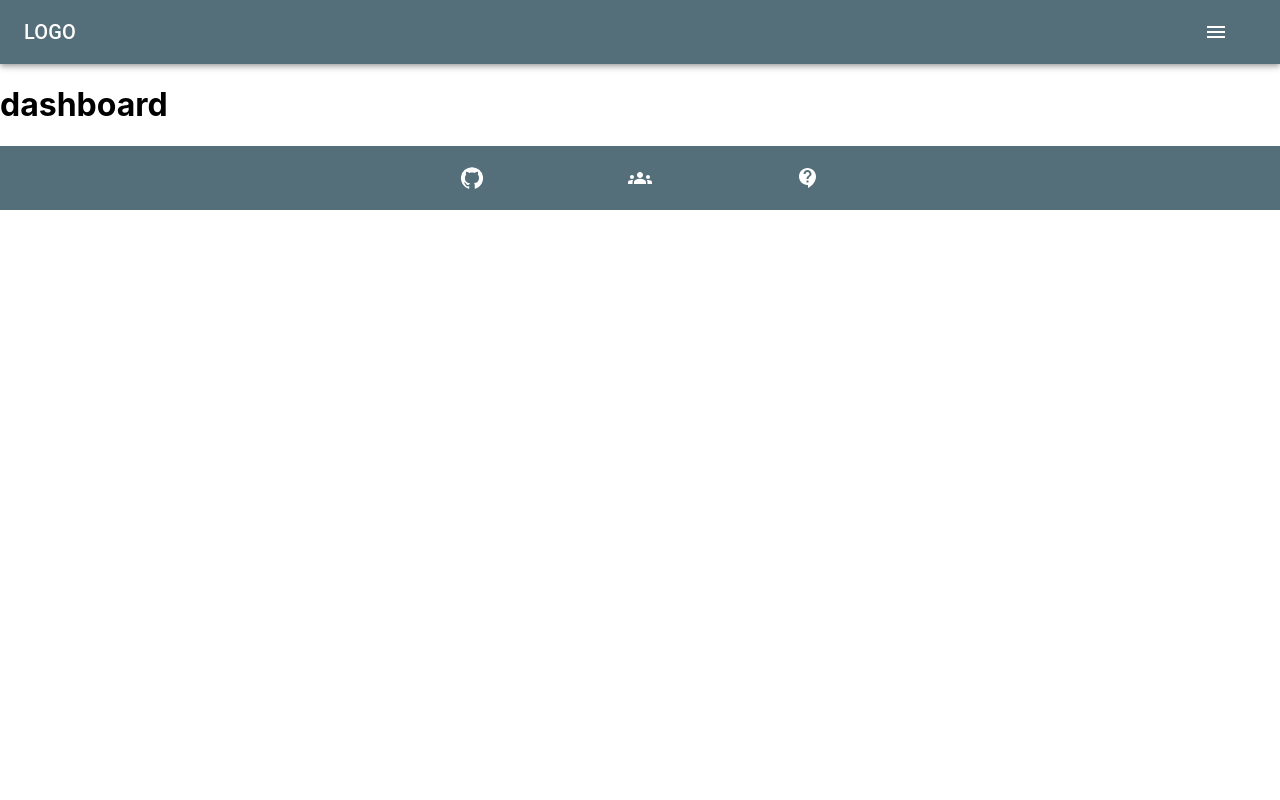
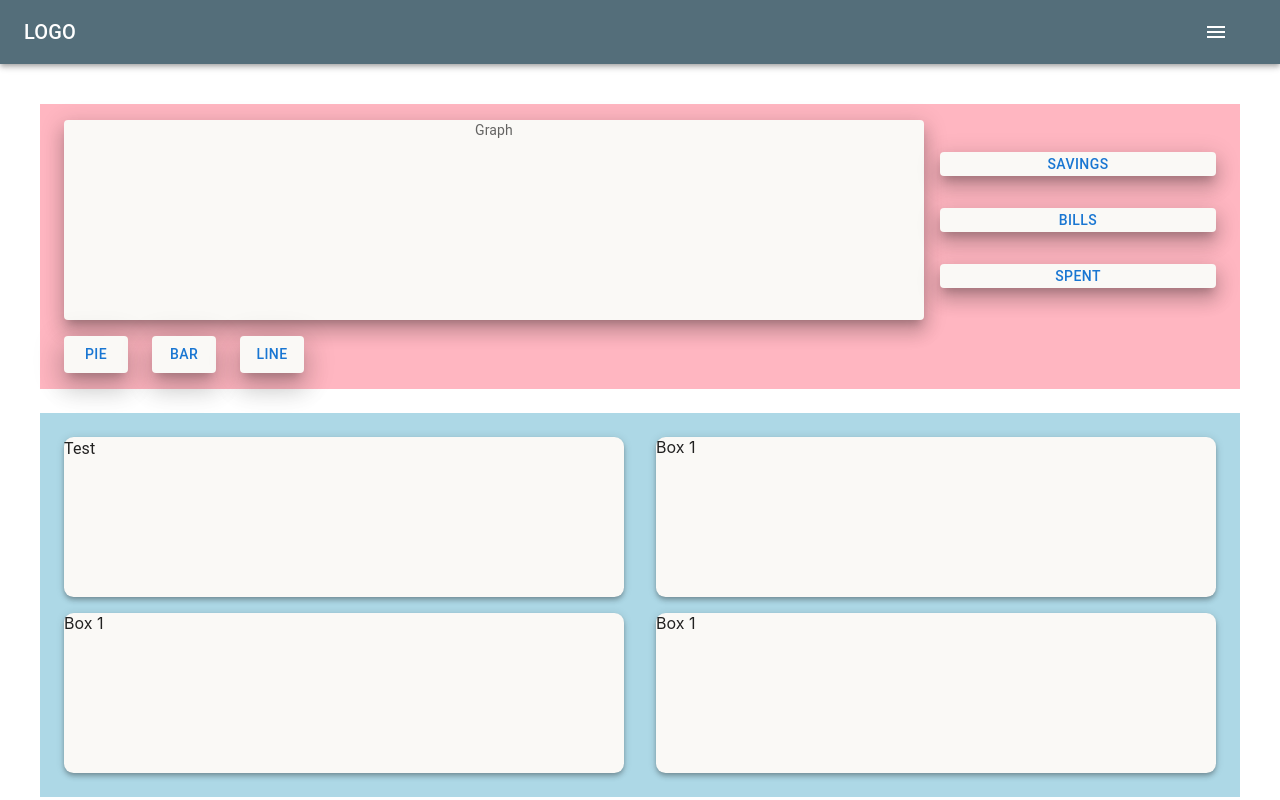
Before and after one commit to edyta0106/Golden-Goose-Finance, a React (Create React App) app in the folder client/: page /dashboard in a window 1280 px wide. Shown: the top 800 px of the page. Built offline with nearby package versions, Linux system fonts and the light colour scheme.

Commit message:
Created dashboard layout.

```diff
--- a/client/src/components/Dashboard/Dashboard.js
+++ b/client/src/components/Dashboard/Dashboard.js
@@ -2,12 +2,91 @@
 
 import React from "react";
 import { Link } from "react-router-dom";
+import { styled } from "@mui/material/styles";
+import { Box, Paper, Grid, Container, Button, Typography } from "@mui/material";
+import { MdOutlineSavings } from "react-icons/md";
+
+const Item = styled(Paper)(({ theme }) => ({
+  backgroundColor: "#FAF9F6",
+  ...theme.typography.body2,
+  textAlign: "center",
+  color: theme.palette.text.secondary,
+}));
+
+const StyledBox = styled(Paper)({
+  backgroundColor: "#FAF9F6",
+  minHeight: "160px",
+  borderRadius: ".6rem",
+  // add paper proper here
+});
+
+const StyledButton = styled(Button)(({ theme }) => ({
+  padding: "0",
+  [theme.breakpoints.down("sm")]: {
+    fontSize: ".8rem",
+    padding: ".5rem",
+  },
+}));
 
 export default function Dashboard() {
   return (
-    <>
-      <Link to="/dashboard"></Link>
-      <h1>dashboard</h1>
-    </>
+    <Box sx={{ minHeight: "100vh" }}>
+      <Container sx={{ mt: 5, p: 2, bgcolor: "lightpink" }}>
+        <Box sx={{ flexGrow: 1 }}>
+          <Grid container spacing={2}>
+            <Grid item xs={9}>
+              <Item sx={{ height: " 200px" }} elevation={12}>
+                Graph
+              </Item>
+            </Grid>
+            <Grid item xs={3} sx={{ display: "flex", flexDirection: "column", justifyContent: "space-evenly" }}>
+              <Item elevation={12}>
+                <StyledButton>
+                  {/* <MdOutlineSavings /> */}
+                  Savings
+                </StyledButton>
+              </Item>
+              <Item elevation={12}>
+                <StyledButton>Bills</StyledButton>
+              </Item>
+              <Item elevation={12}>
+                <StyledButton>Spent</StyledButton>
+              </Item>
+            </Grid>
+            <Grid item xs={12} sx={{ display: "flex", flexDirection: "row", gap: 3 }}>
+              <Item elevation={16}>
+                <Button>Pie</Button>
+              </Item>
+              <Item elevation={16}>
+                <Button>Bar</Button>
+              </Item>
+              <Item elevation={16}>
+                <Button>Line</Button>
+              </Item>
+            </Grid>
+          </Grid>
+        </Box>
+      </Container>
+      <Container sx={{ mt: 3, p: 3, bgcolor: "lightblue" }}>
+        <Box sx={{ flexGrow: 1 }}>
+          <Grid container rowSpacing={2} columnSpacing={{ xs: 2, sm: 3, md: 4 }}>
+            <Grid item xs={6}>
+              <StyledBox elevation={4}>
+                <Typography>Test</Typography>
+              </StyledBox>
+            </Grid>
+            <Grid item xs={6}>
+              <StyledBox elevation={4}>Box 1</StyledBox>
+            </Grid>
+            <Grid item xs={6}>
+              <StyledBox elevation={4}>Box 1</StyledBox>
+            </Grid>
+            <Grid item xs={6}>
+              <StyledBox elevation={4}>Box 1</StyledBox>
+            </Grid>
+          </Grid>
+        </Box>
+      </Container>
+    </Box>
   );
 }
--- a/client/src/components/Homepage/Homepage.js
+++ b/client/src/components/Homepage/Homepage.js
@@ -19,9 +19,9 @@ export default function Homepage() {
           alt="Money"
           src={moneyImage}
         />
-        <Typography align="center" variant="h5" component="h1" sx={{ mt: 5, mb: 2 }}>
+        {/* <Typography align="center" variant="h5" component="h1" sx={{ mt: 5, mb: 2 }}>
           Dashboard
-        </Typography>
+        </Typography> */}
         <Typography align="center" component="p">
           Lorem ipsum dolor sit amet, consectetur adipisicing elit. Autem ex nesciunt, mollitia blanditiis cupiditate, itaque eaque ipsum unde ullam
           dolorum alias expedita perferendis, quia assumenda.
```
